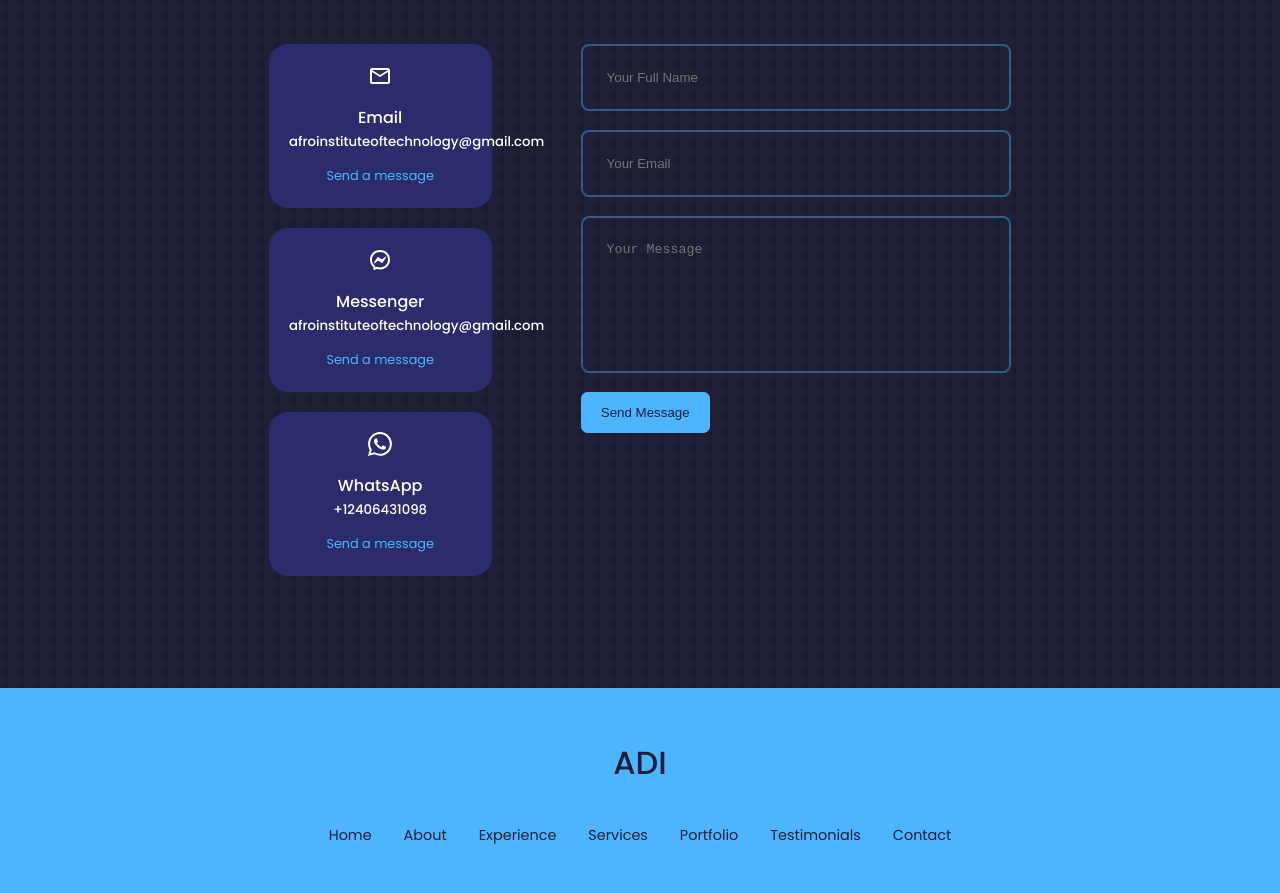
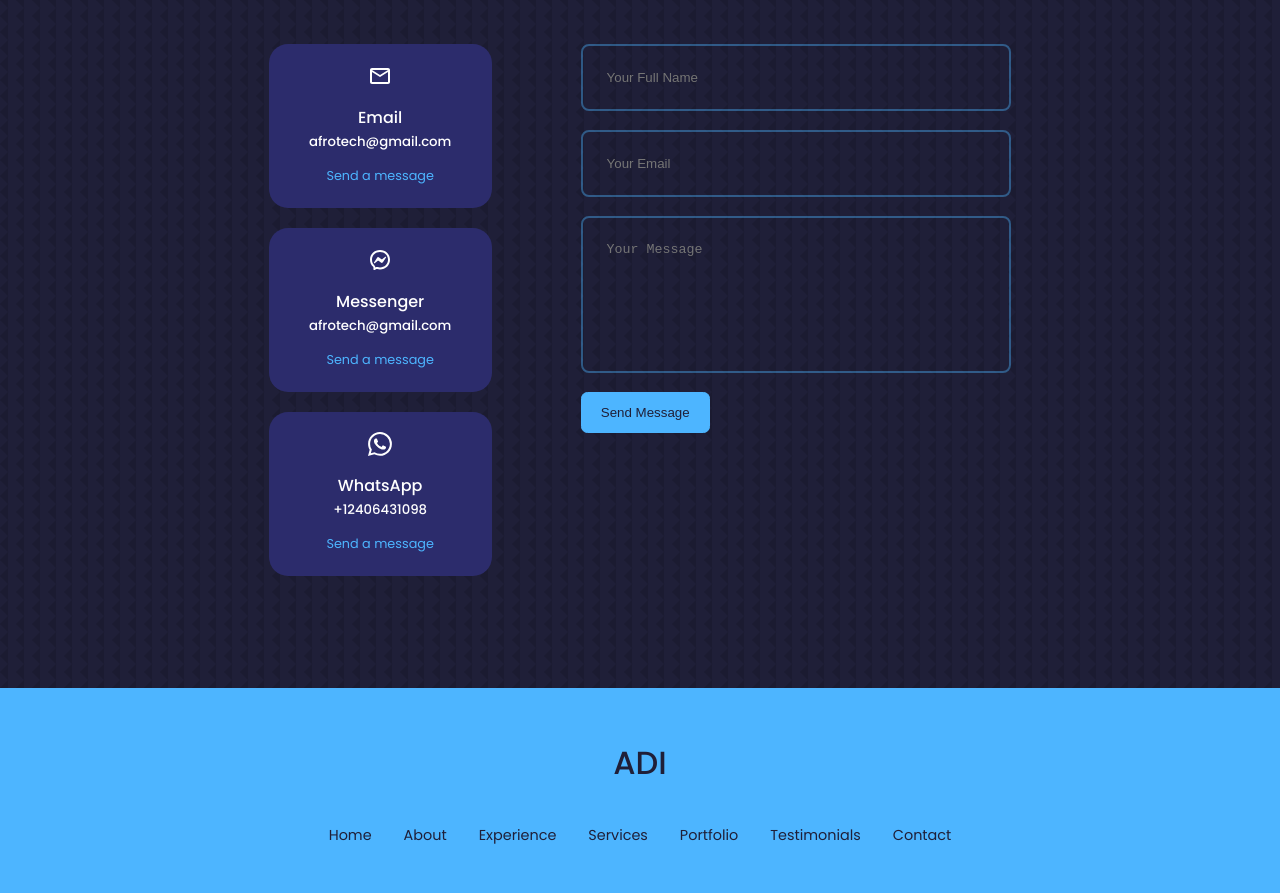
Before and after one commit to nkwentic/my-portfolio, a React (Create React App) app: page / in a window 1280 px wide. Shown: the part 4760-5653 px from the top of the page. Built offline with nearby package versions, Linux system fonts and the light colour scheme.

Commit message:
Update Contact.jsx

```diff
--- a/src/components/contact/Contact.jsx
+++ b/src/components/contact/Contact.jsx
@@ -15,14 +15,14 @@ const Contact = () => {
           <article className="contact__option">
             <MdOutlineEmail className="contact__option-icon" />
             <h4>Email</h4>
-            <h5>afroinstituteoftechnology@gmail.com</h5>
+            <h5>afrotech@gmail.com</h5>
             <a href="mailto:lol@gmail.com" target="_blank" rel="noreferrer">Send a message</a>
           </article>
 
           <article className="contact__option">
             <RiMessengerLine className="contact__option-icon" />
             <h4>Messenger</h4>
-            <h5>afroinstituteoftechnology@gmail.com</h5>
+            <h5>afrotech@gmail.com</h5>
             <a href="https://www.google.com/" target="_blank" rel="noreferrer">Send a message</a>
           </article>
 
```
